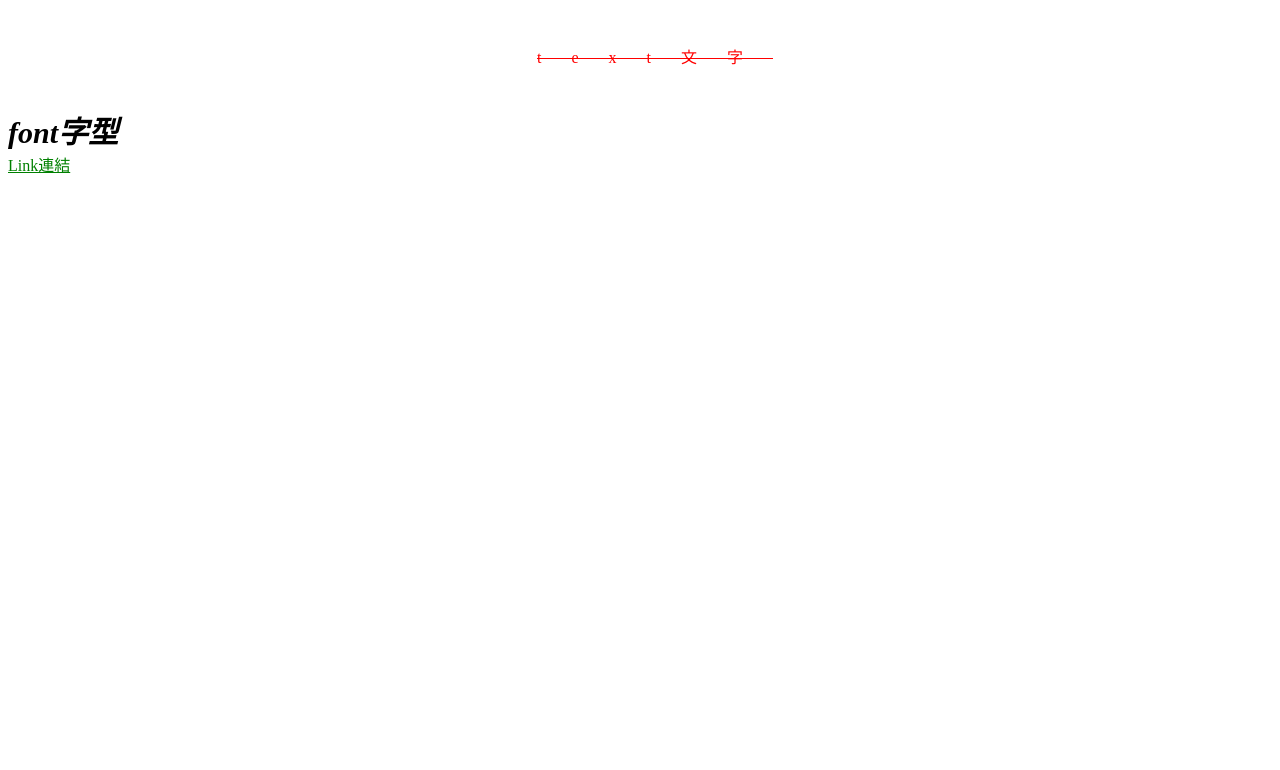
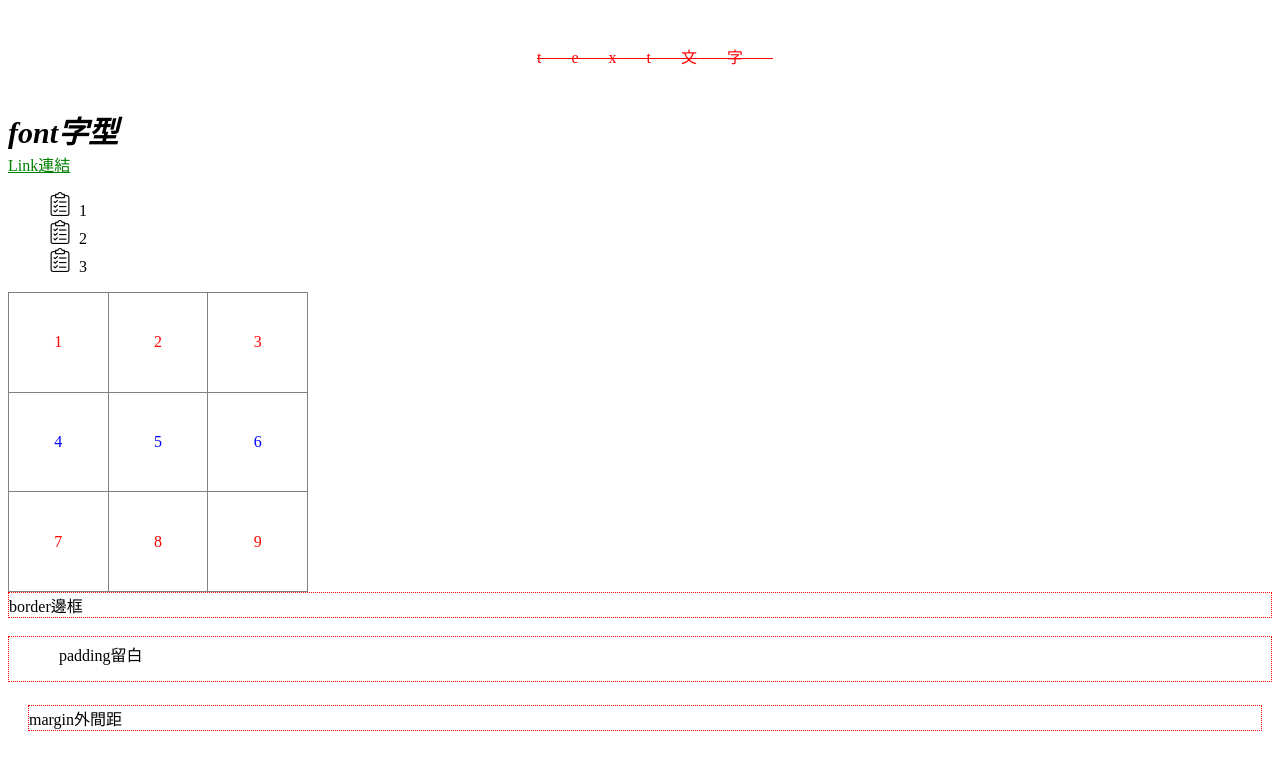
Before and after one commit to fang1214/3411207010, a plain HTML site: page css_all.html in a window 1280 px wide. Drawn offline with Linux system fonts and the light colour scheme.

Commit message:
Add files via upload

```diff
--- a/css_all.html
+++ b/css_all.html
@@ -66,6 +66,53 @@
         .a_link:active{
             color: blue;
         }
+        /*list列表*/
+        .list{
+            /*類型*/
+            list-style-type: square;
+            /*位置*/
+            list-style-position: inside;
+            /*圖片*/
+            list-style-image: url('list.png');
+        }
+        /*table表格*/
+        /*合併框線*/
+        .table_css{
+            border-collapse: collapse;
+        }
+        td{
+            /*左右對齊*/
+            text-align: center;
+            /*上下對齊*/
+            vertical-align: center;
+        }
+        /*奇數行*/
+        tr:nth-child(odd){
+            color: red;
+        }
+        /*偶數行*/
+        tr:nth-child(even){
+            color: blue;
+        }
+        /*框線*/
+        .div_border{
+            /*邊框粗細*/
+            border-width: 1px;
+            /*邊框類型*/
+            border-style: dotted;
+            /*顏色*/
+            border-color: red;
+        }
+        /*padding留白*/
+        .div_padding{
+            /*上、右、下、左*/
+            padding: 5px 10px 15px 50px;
+        }
+        /*margin外間距*/
+        .div_margin{
+            /*上、左、下、右*/
+            margin: 5px 10px 15px 20px;
+        }
     </style>
 </head>
 <body>
@@ -76,5 +123,33 @@
         font字型
     </div>
     <a href="#" class="a_link">Link連結</a>
+    <ol class="list">
+        <li>1</li>
+        <li>2</li>
+        <li>3</li>
+    </ol>
+    <table class="table_css" border="1" cellpadding="0" cellpadding="0" width="300" height="300">
+
+        <tr>
+        <td>1</td>
+        <td>2</td>
+        <td>3</td>
+    </tr>
+        <tr>
+            <td>4</td>
+            <td>5</td>
+            <td>6</td>
+        </tr>
+        <tr>
+            <td>7</td>
+            <td>8</td>
+            <td>9</td>
+        </tr>
+    </table>
+    <div class="div_border">border邊框</div>
+    <br>
+    <div class="div_border div_padding">padding留白</div>
+    <br>
+    <div class="div_border div_margin">margin外間距</div>
 </body>
 </html>
```
Also changed, not shown: list.png (added).
